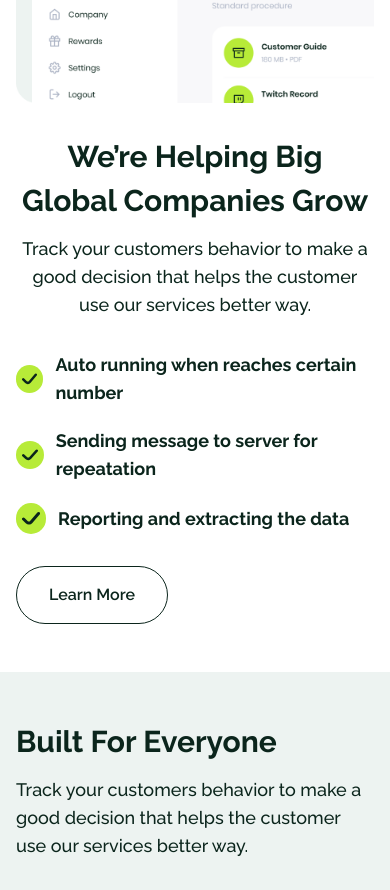
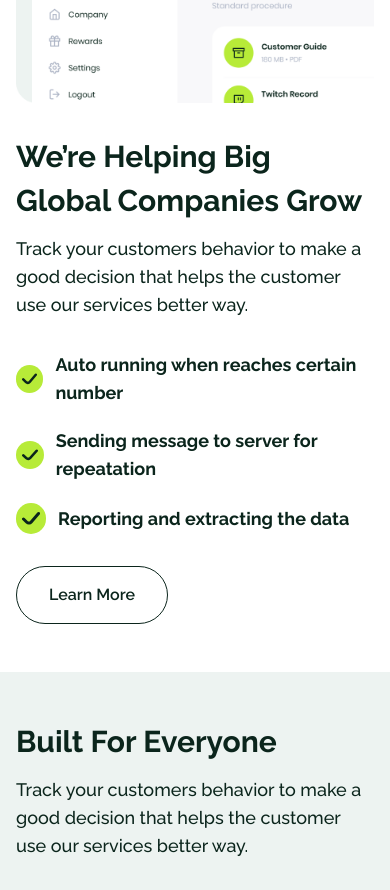
Before and after one commit to ervanervan/pasti-laris, a React (Vite) app: page / in a window 390 px wide. Shown: the part 2551-3441 px from the top of the page. Built offline with nearby package versions, Linux system fonts and the light colour scheme; a web font is replaced by a local one.

Commit message:
update: services component

```diff
--- a/src/components/Services.jsx
+++ b/src/components/Services.jsx
@@ -99,7 +99,7 @@ export default function Services() {
                 <img src={bannerServices} alt="" />
               </div>
               <div className="flex flex-col items-start flex-1 gap-8">
-                <div className="flex flex-col gap-y-3 text-center">
+                <div className="flex flex-col gap-y-3 md:text-center">
                   <h2 className="text-3xl font-bold leading-[2.75rem]">
                     We’re Helping Big <br /> Global Companies Grow
                   </h2>
```
